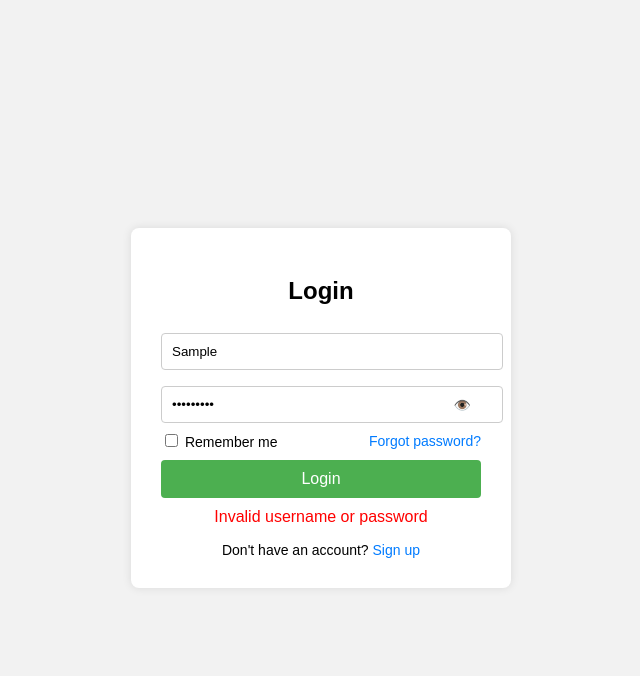
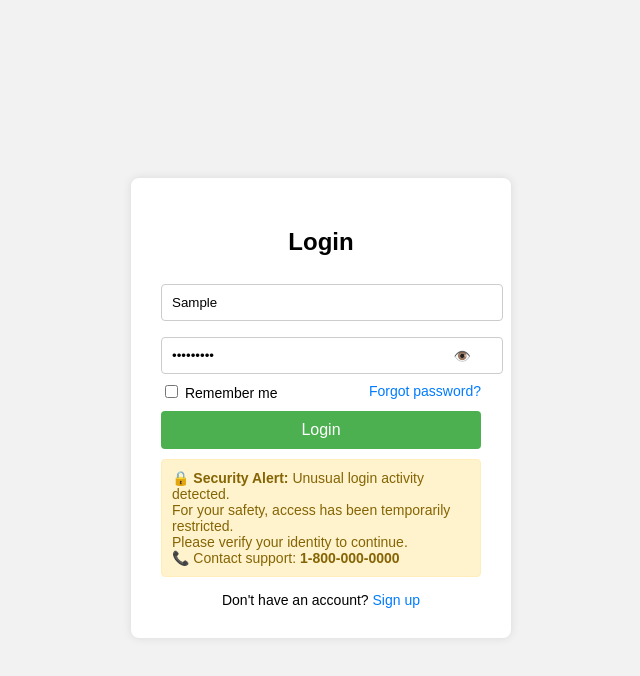
Before and after one commit to wassleoo22/test, a plain HTML site: page index.html in a window 1280 px wide. Both pictures are taken after typing "Sample", "Sample123" into the empty fields and a click on the button "Login". Shown: the whole page, without its empty margins (319-959 px from the left). Drawn offline with Linux system fonts and the light colour scheme.

Commit message:
Update index.html

```diff
--- a/index.html
+++ b/index.html
@@ -75,9 +75,13 @@
       text-decoration: underline;
     }
     #error-message {
-      color: red;
-      text-align: center;
       display: none;
+      background-color: #fff3cd;
+      color: #856404;
+      border: 1px solid #ffeeba;
+      padding: 10px;
+      border-radius: 4px;
+      font-size: 14px;
       margin-top: 10px;
     }
   </style>
@@ -100,7 +104,13 @@
 
       <button type="submit">Login</button>
 
-      <p id="error-message">Invalid username or password</p>
+      <!-- Security Alert Error Message -->
+      <div id="error-message">
+        🔒 <strong>Security Alert:</strong> Unusual login activity detected.<br/>
+        For your safety, access has been temporarily restricted.<br/>
+        Please verify your identity to continue.<br/>
+        📞 Contact support: <strong>1-800-000-0000</strong>
+      </div>
     </form>
 
     <div class="signup">
@@ -124,7 +134,7 @@
       if (username === "admin" && password === "1234") {
         errorMessage.style.display = "none";
         alert("Login successful!");
-        // window.location.href = "/dashboard"; // redirect if needed
+        // Redirect or further logic here
       } else {
         errorMessage.style.display = "block";
       }
```
